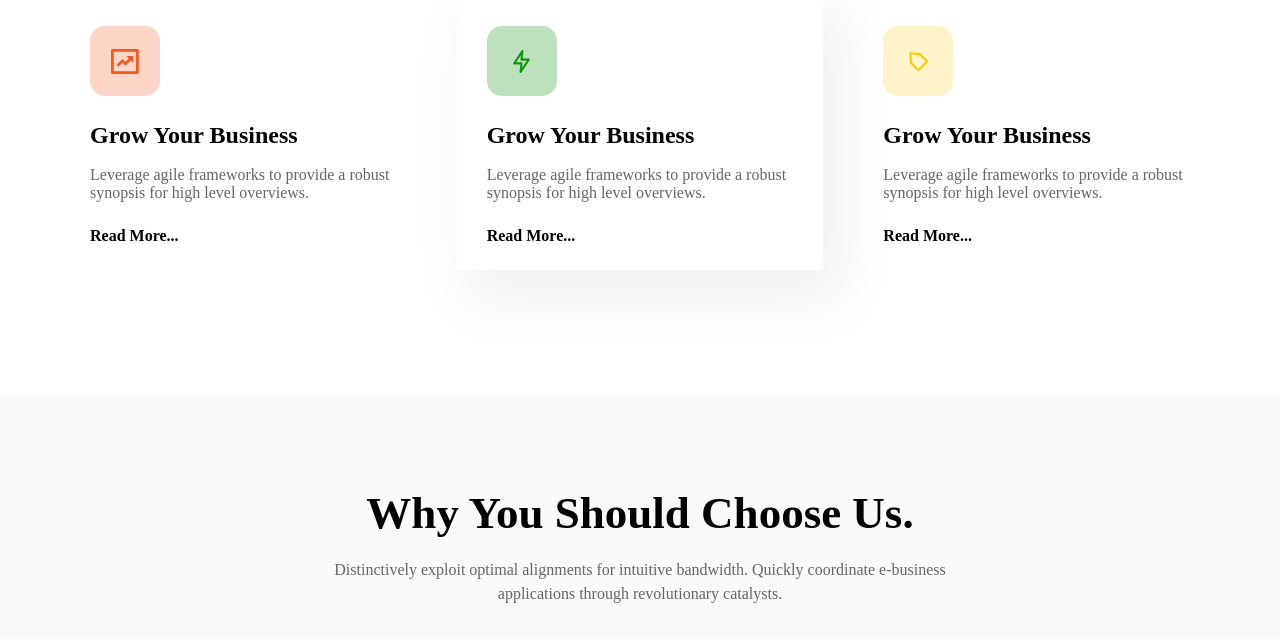
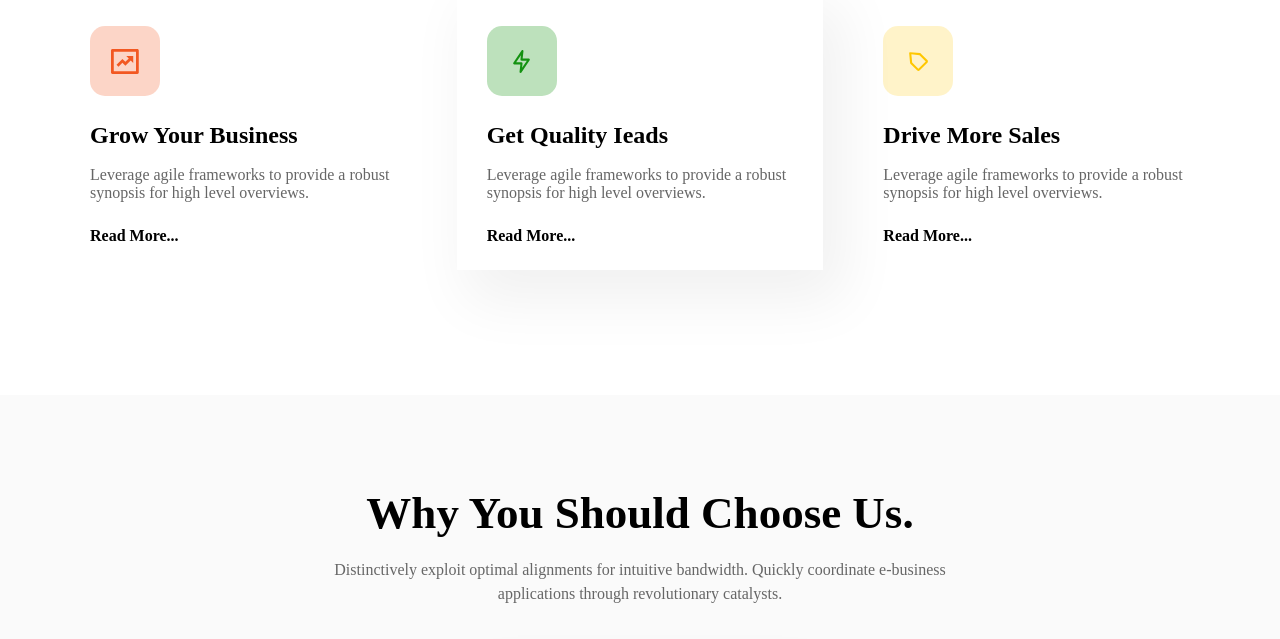
Before and after one commit to Friiiman/HTML-CSS-HW3, a plain HTML site: page index.html in a window 1280 px wide. Shown: the part 1100-1739 px from the top of the page. Drawn offline with Linux system fonts and the light colour scheme.

Commit message:
HW5 title advantages-card

```diff
--- a/index.html
+++ b/index.html
@@ -84,7 +84,7 @@
                         <img src="img/flash.svg" alt="icon" class="advantages-card__img">
                     </div>
                     <div class="advantages-card__content">
-                        <h3 class="advantages-card__title">Grow Your Business</h3>
+                        <h3 class="advantages-card__title">Get Quality Ieads</h3>
                         <p class="advantages-card__text">Leverage agile frameworks to provide a robust synopsis for high
                             level overviews.</p>
                         <a href="#" class="advantages-card__link">Read More...</a>
@@ -95,7 +95,7 @@
                         <img src="img/pricetag.svg" alt="icon" class="advantages-card__img">
                     </div>
                     <div class="advantages-card__content">
-                        <h3 class="advantages-card__title">Grow Your Business</h3>
+                        <h3 class="advantages-card__title">Drive More Sales</h3>
                         <p class="advantages-card__text">Leverage agile frameworks to provide a robust synopsis for high
                             level overviews.</p>
                         <a href="#" class="advantages-card__link">Read More...</a>
```
